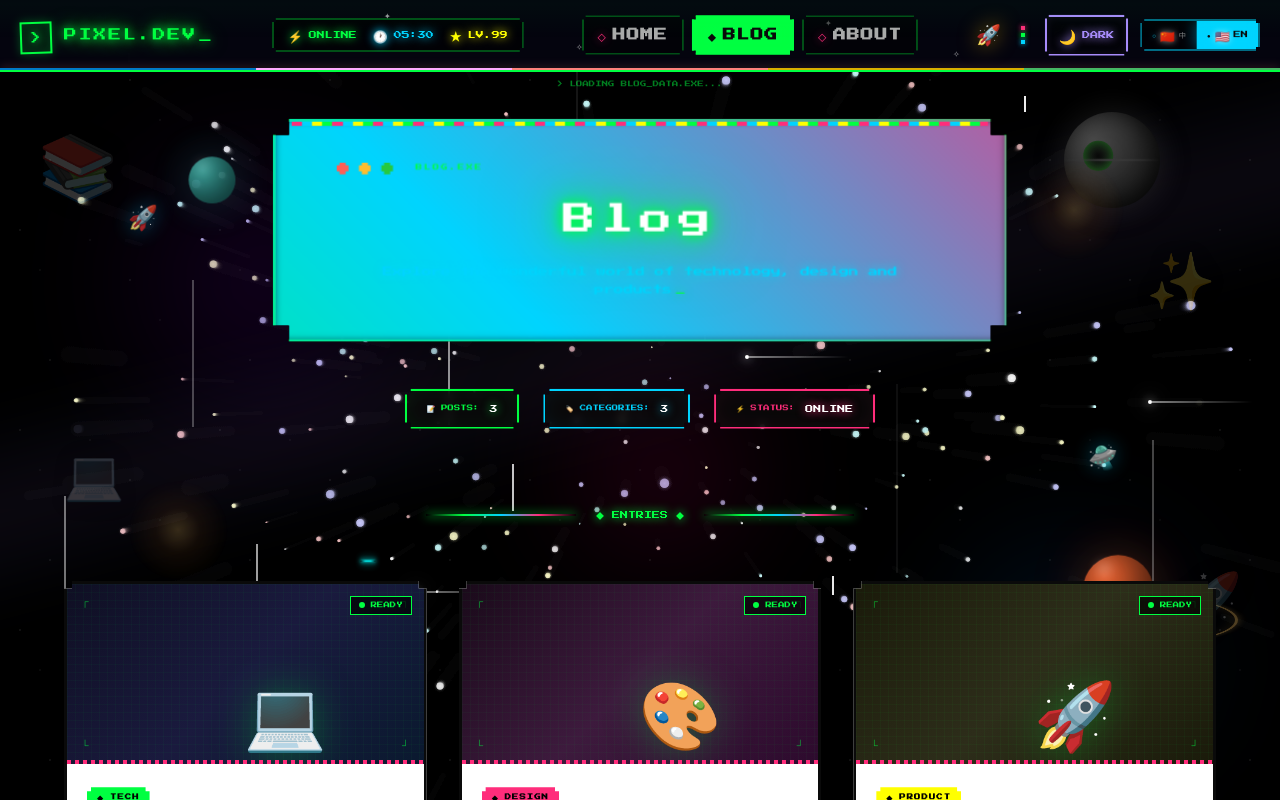
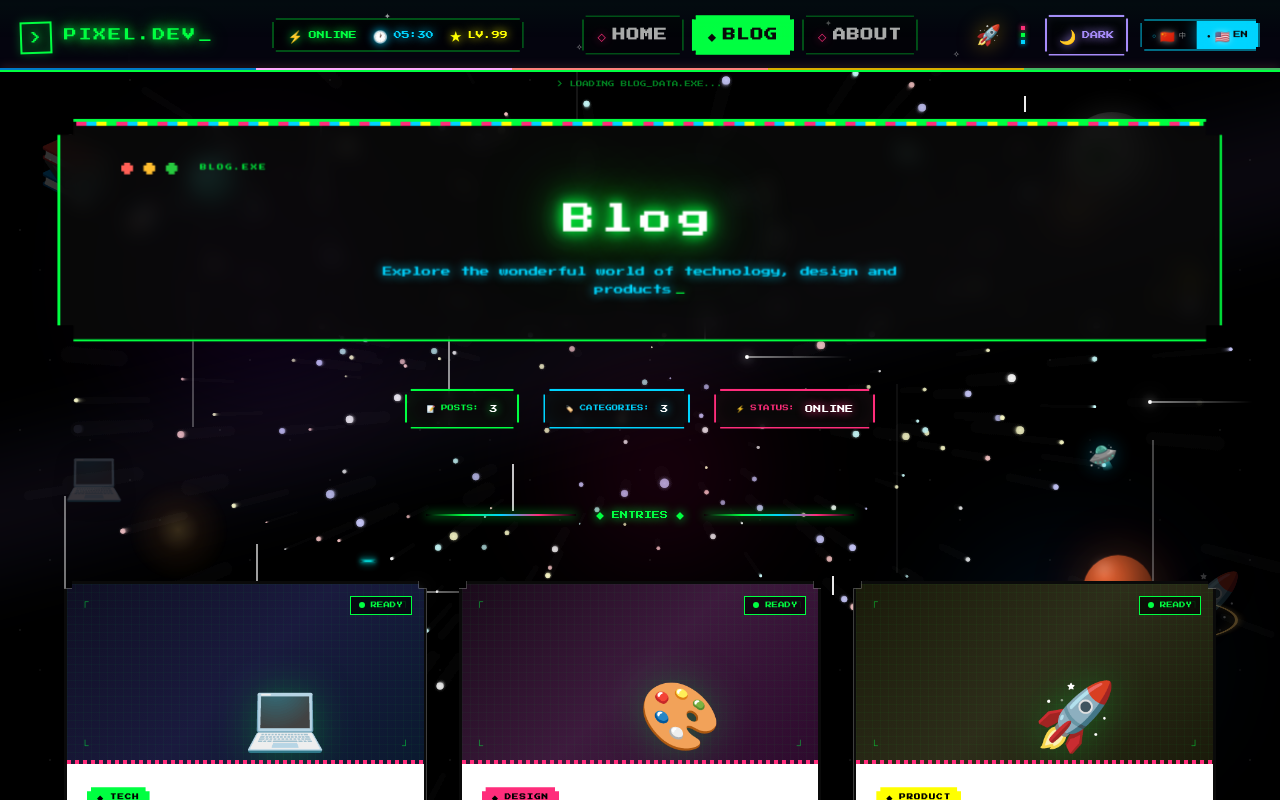
Before and after one commit to AstralBit/w-site, a Next.js app: page /en/blog in a window 1280 px wide. Shown: the top 800 px of the page. Built offline with nearby package versions, Linux system fonts and the light colour scheme.

Commit message:
feat: 预加载页面

```diff
--- a/src/components/blog/BlogPageClient.tsx
+++ b/src/components/blog/BlogPageClient.tsx
@@ -114,6 +114,7 @@ const TerminalHeader = styled.div`
   position: relative;
   backdrop-filter: blur(10px);
   animation: ${pulse} 4s ease-in-out infinite;
+  width: 100%;
 
   /* 像素角 */
   clip-path: polygon(
@@ -131,7 +132,6 @@ const TerminalHeader = styled.div`
     left: -3px;
     right: -3px;
     bottom: -3px;
-    background: linear-gradient(45deg, #00ff41, #00d4ff, #ff2d7b, #ffff00, #00ff41);
     background-size: 400% 400%;
     animation: ${neonFlicker} 3s ease-in-out infinite;
     z-index: -1;
```
